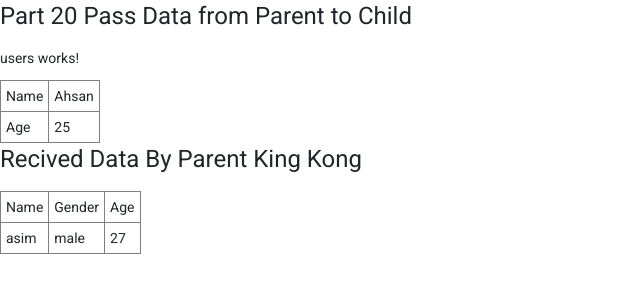
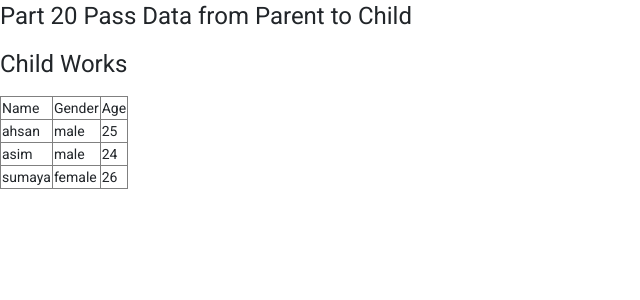
Before and after one commit to ahsansoftengineer/Learn_Angular_Ahsan, an Angular app: page / in a window 1280 px wide. Shown: the top 300 px of the page, without its empty margins (0-640 px from the left). Built offline with nearby package versions, Linux system fonts and the light colour scheme.

Commit message:
Part 22 Passing Data from Child to Parent

```diff
--- a/src/app/app.component.html
+++ b/src/app/app.component.html
@@ -1,2 +1,14 @@
 <h1>Part 20 Pass Data from Parent to Child</h1>
-<app-users [parentproperty]="parentfield" [property]="data"></app-users>
+<app-users (childOutputProperty)="parentReciveProperty($event)"></app-users>
+<table border="1">
+    <tr>
+        <td>Name</td>
+        <td>Gender</td>
+        <td>Age</td>
+    </tr>
+    <tr *ngFor="let property of datafromchild">
+        <td>{{property.name}}</td>
+        <td>{{property.gender}}</td>
+        <td>{{property.age}}</td>
+    </tr>
+</table>
--- a/src/app/app.component.ts
+++ b/src/app/app.component.ts
@@ -7,11 +7,9 @@ import { AppRoutingModule } from './app-routing.module'
   styleUrls: ['./app.component.css']
 })
 export class AppComponent {
-  // Part 20 Pass Data From Parent To Child
-  parentfield = "King Kong"
-  data = {
-    name:'asim',
-    gender:'male',
-    age:'27'
+  // Part 21 Pass Data From Child To Parent
+  datafromchild:any;
+  parentReciveProperty($event:any){
+    this.datafromchild = $event;
   }
 }
--- a/src/app/users/users.component.html
+++ b/src/app/users/users.component.html
@@ -1,25 +1 @@
-<p>users works!</p>
-
-<table border="1">
-    <tr>
-        <td>Name</td>
-        <td>{{name}}</td>
-    </tr>
-    <tr>
-        <td>Age</td>
-        <td>{{age}}</td>
-    </tr>
-</table>
-<h1>Recived Data By Parent {{ parentproperty }}</h1>
-<table border="1">
-    <tr>
-        <td>Name</td>
-        <td>Gender</td>
-        <td>Age</td>
-    </tr>
-    <tr>
-        <td>{{property.name}}</td>
-        <td>{{property.gender}}</td>
-        <td>{{property.age}}</td>
-    </tr>
-</table>
+<h1>Child Works</h1>
--- a/src/app/users/users.component.ts
+++ b/src/app/users/users.component.ts
@@ -1,4 +1,4 @@
-import { Component, OnInit, Input } from '@angular/core';
+import { Component, OnInit, Output, EventEmitter } from '@angular/core';
 
 @Component({
   selector: 'app-users',
@@ -6,13 +6,29 @@ import { Component, OnInit, Input } from '@angular/core';
   styleUrls: ['./users.component.css']
 })
 export class UsersComponent implements OnInit {
-  @Input() parentproperty: any
-  @Input() property: any
-
+  // @Output() childOutputProperty:EventEmitter<any> = new EventEmitter()
+  // @Output() childOutputProperty:EventEmitter<any> = new EventEmitter<any>()
+  @Output() childOutputProperty = new EventEmitter<any>()
   constructor() { }
 
   ngOnInit(): void {
+    this.childOutputProperty.emit(this.childdata)
   }
-  name="Ahsan"
-  age=25
+  childdata = [
+    {
+      name:'ahsan',
+      gender:'male',
+      age:25
+    },
+    {
+      name:'asim',
+      gender:'male',
+      age:24
+    },
+    {
+      name:'sumaya',
+      gender:'female',
+      age:26
+    }
+  ]
 }
```
